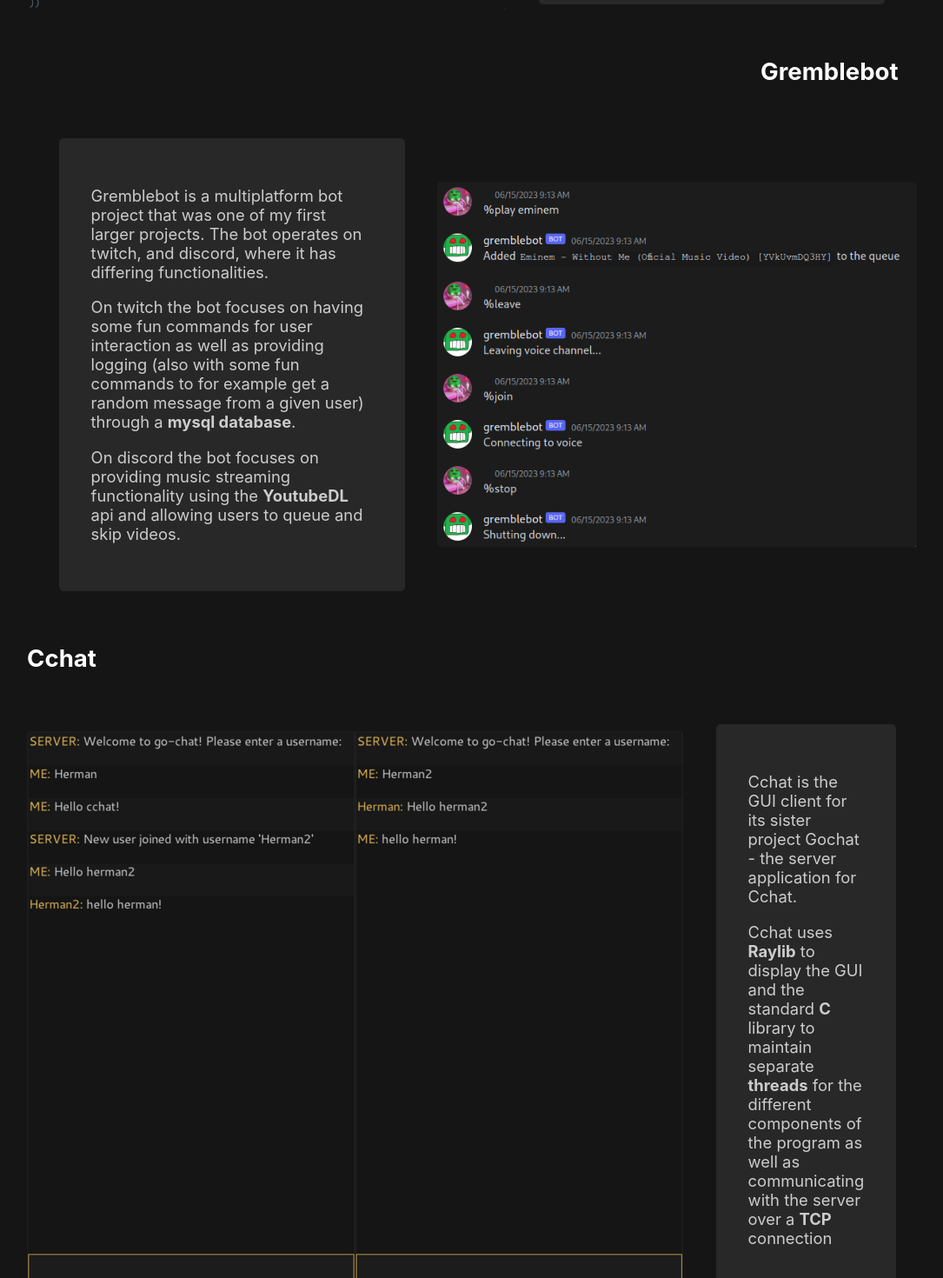
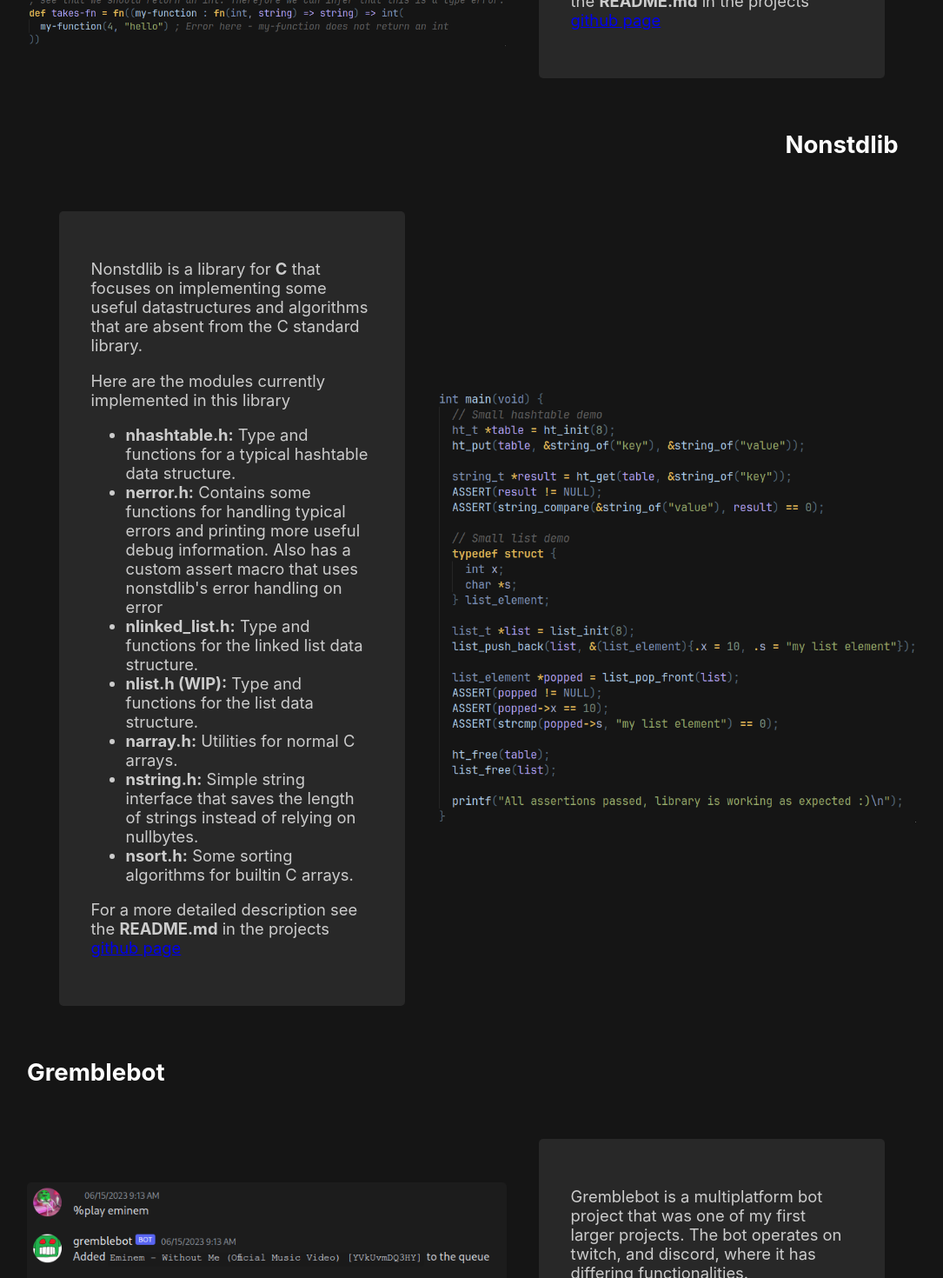
Before and after one commit to gremble0/gremble.dev, a React (Create React App) app: page / in a window 1280 px wide. Shown: the part 2740-4210 px from the top of the page at 87% size, without its empty margins (97-1182 px from the left). Built offline with nearby package versions, Linux system fonts and the light colour scheme; a web font is replaced by a local one.

Commit message:
Add nonstdlib project

```diff
--- a/src/components/projects/projects.css
+++ b/src/components/projects/projects.css
@@ -19,32 +19,34 @@ img {
 
 /*** Individual projects ***/
 .nattklar,
-.gremblebot,
-.gochat {
+.nonstdlib,
+.snake,
+.cchat {
     display: flex;
     flex-direction: column;
     align-items: end;
 }
 
 .kebab-lang,
-.snake,
-.cchat {
+.gremblebot,
+.gochat {
     display: flex;
     flex-direction: column;
     align-items: start;
 }
 
 .nattklar-body,
-.gremblebot-body,
-.gochat-body {
+.nonstdlib-body,
+.snake-body,
+.cchat-body {
     display: flex;
     flex-direction: row-reverse;
     align-items: center;
 }
 
 .kebab-lang-body,
-.snake-body,
-.cchat-body {
+.gremblebot-body,
+.gochat-body {
     display: flex;
     align-items: center;
 }
@@ -61,6 +63,10 @@ img {
     width: 30em;
 }
 
+.nonstdlib img {
+    width: 30em;
+}
+
 .nattklar img {
     width: 20em;
 }
--- a/src/constants.tsx
+++ b/src/constants.tsx
@@ -18,7 +18,8 @@ const projects: ProjectProps[] = [
                     <li>A news screen displaying recent stargazing events that updates whenever
                         relevant news are broadcasted by some select news sources</li>
                 </ul>
-                <p>For this project i was largely in charge of implementing the home screen and the interactive map, as well as managing large amounts of the <b>documentation</b>. For more details about the project check out the <a href="https://github.com/gremble0/nattklar"> github!</a></p>
+                <p>For this project i was largely in charge of implementing the home screen and the interactive map, as well as managing large amounts of the <b>documentation</b></p>
+                <p>For a more detailed description see the <b>README.md</b> in the projects <a href="https://github.com/gremble0/nattklar">github page</a></p>
             </div>
         ),
     },
@@ -29,6 +30,28 @@ const projects: ProjectProps[] = [
         description: (
             <div className="project-description">
                 <p>Kebab is a a <b>strongly typed</b>, <b>functional programming language</b>. I developed it from scratch in <b>C</b> using no external libraries except <a href="https://github.com/gremble0/nonstdlib">nonstdlib</a> which I started developing before kebab, but much of this library's development happened in parallel with the programming language as I saw the requirements unfold. See the section for nonstdlib for more information about that project.</p>
+                <p>For a more detailed description see the <b>README.md</b> in the projects <a href="https://github.com/gremble0/kebab">github page</a></p>
+            </div>
+        ),
+    },
+    {
+        projectName: "nonstdlib",
+        imageSrc: "/assets/images/nonstdlib.png",
+        url: "https://github.com/gremble0/nonstdlib",
+        description: (
+            <div className="project-description">
+                <p>Nonstdlib is a library for <b>C</b> that focuses on implementing some useful datastructures and algorithms that are absent from the C standard library.</p>
+                <p>Here are the modules currently implemented in this library</p>
+                <ul>
+                    <li><b>nhashtable.h:</b> Type and functions for a typical hashtable data structure.</li>
+                    <li><b>nerror.h:</b> Contains some functions for handling typical errors and printing more useful debug information. Also has a custom assert macro that uses nonstdlib's error handling on error</li>
+                    <li><b>nlinked_list.h:</b> Type and functions for the linked list data structure.</li>
+                    <li><b>nlist.h (WIP):</b> Type and functions for the list data structure.</li>
+                    <li><b>narray.h:</b> Utilities for normal C arrays.</li>
+                    <li><b>nstring.h:</b> Simple string interface that saves the length of strings instead of relying on nullbytes.</li>
+                    <li><b>nsort.h:</b> Some sorting algorithms for builtin C arrays.</li>
+                </ul>
+                <p>For a more detailed description see the <b>README.md</b> in the projects <a href="https://github.com/gremble0/nonstdlib">github page</a></p>
             </div>
         ),
     },
@@ -52,6 +75,7 @@ const projects: ProjectProps[] = [
             <div className="project-description">
                 <p>Cchat is the GUI client for its sister project Gochat - the server application for Cchat.</p>
                 <p>Cchat uses <b>Raylib</b> to display the GUI and the standard <b>C</b> library to maintain separate <b>threads</b> for the different components of the program as well as communicating with the server over a <b>TCP</b> connection</p>
+                <p>For a more detailed description see the <b>README.md</b> in the projects <a href="https://github.com/gremble0/cchat">github page</a></p>
             </div>
         ),
     },
@@ -63,8 +87,8 @@ const projects: ProjectProps[] = [
             <div className="project-description">
                 <p>Gochat is the server application for its sister project Cchat - the GUI client for Gochat</p>
                 <p>As the creative name implies gochat is written in <b>Go</b></p>
-                <p>Similar to gremblebot gochat also logs information about users and messages that connect
-                    to the server with a <b>postgres database</b>.</p>
+                <p>Similar to gremblebot gochat also logs information about users and messages that connect to the server with a <b>postgres database</b>.</p>
+                <p>For a more detailed description see the <b>README.md</b> in the projects <a href="https://github.com/gremble0/gochat">github page</a></p>
             </div>
         ),
     },
@@ -75,6 +99,7 @@ const projects: ProjectProps[] = [
         description: (
             <div className="project-description">
                 <p>This project is a GUI implementation of the classic Snake game written in <b>Java</b></p>
+                <p>For a more detailed description see the <b>README.md</b> in the projects <a href="https://github.com/gremble0/snake">github page</a></p>
             </div>
         ),
     },
```
Also changed, not shown: public/assets/images/nonstdlib.png (added), 1 other file (tests, documents, lock files or other folders).
